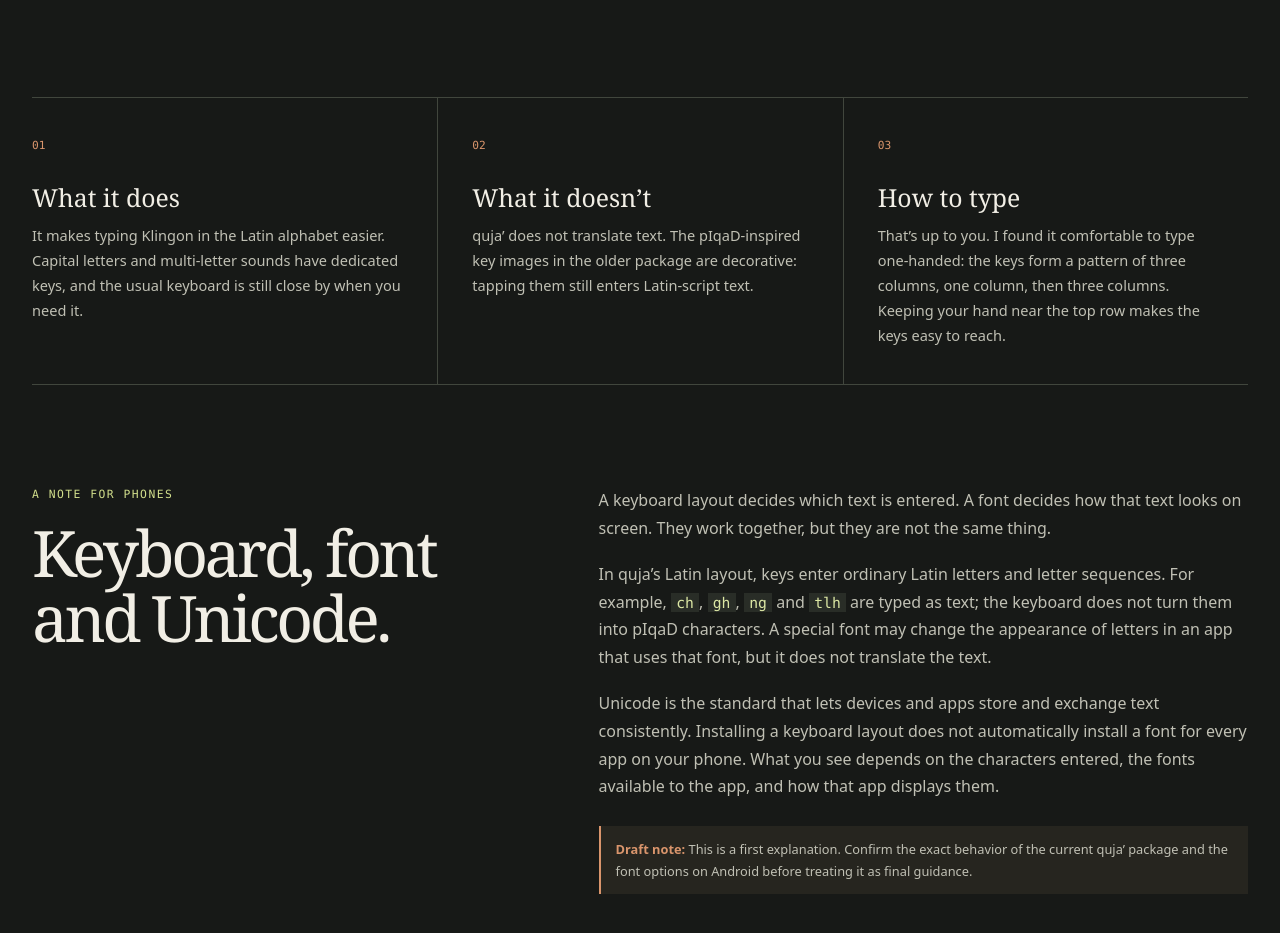
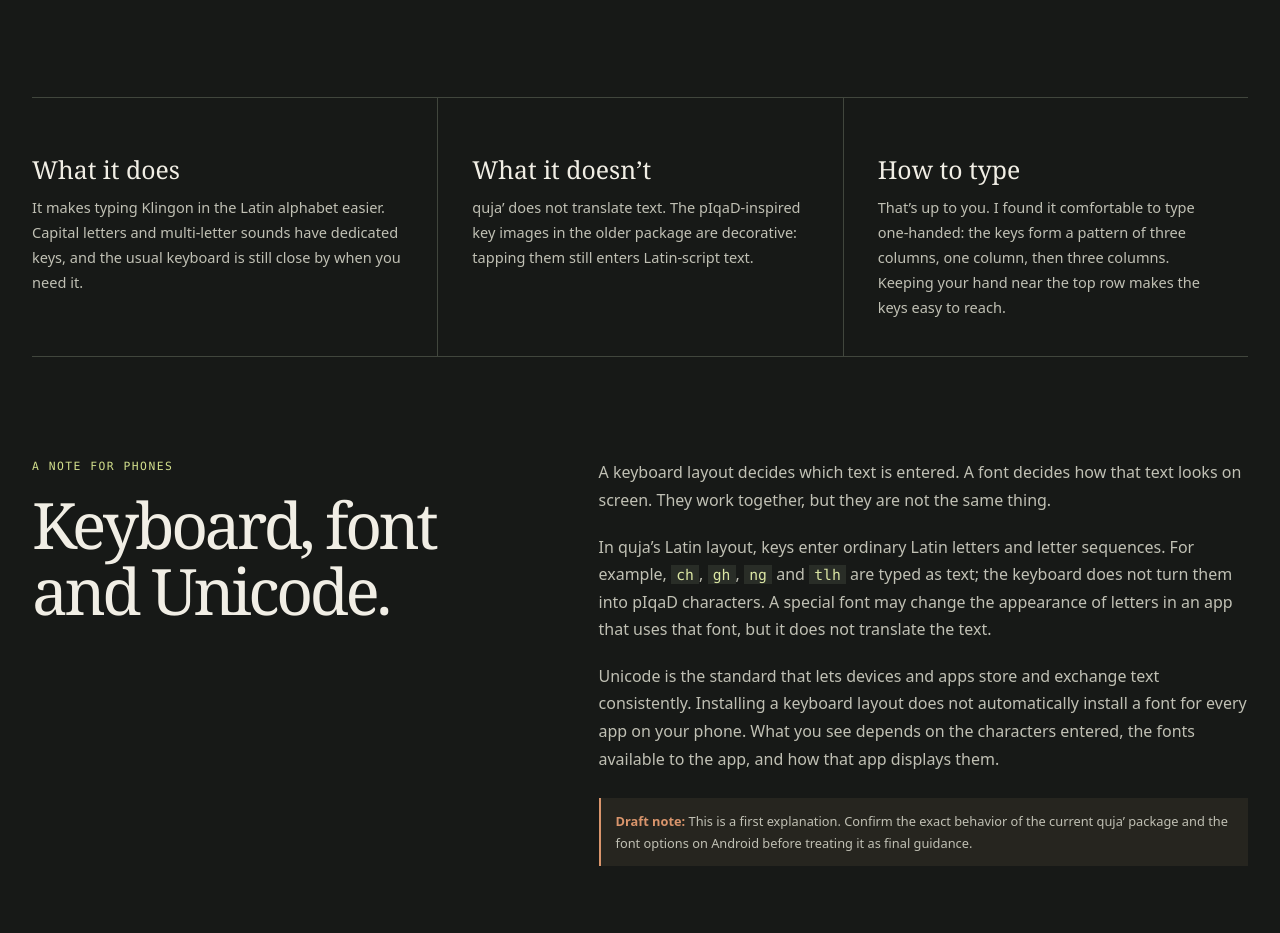
Before and after one commit to Cyberman-tM/quja_keyboard, a plain HTML site: page index.html in a window 1280 px wide. Shown: the part 1800-2733 px from the top of the page. Drawn offline with Linux system fonts and the light colour scheme.

Commit message:
Remove decorative feature numbering

```diff
--- a/index.html
+++ b/index.html
@@ -83,17 +83,14 @@
 
     <section class="section feature-grid" id="how">
       <article class="feature-card">
-        <span class="feature-number">01</span>
         <h2>What it does</h2>
         <p>It makes typing Klingon in the Latin alphabet easier. Capital letters and multi-letter sounds have dedicated keys, and the usual keyboard is still close by when you need it.</p>
       </article>
       <article class="feature-card">
-        <span class="feature-number">02</span>
         <h2>What it doesn’t</h2>
         <p>quja’ does not translate text. The pIqaD-inspired key images in the older package are decorative: tapping them still enters Latin-script text.</p>
       </article>
       <article class="feature-card">
-        <span class="feature-number">03</span>
         <h2>How to type</h2>
         <p>That’s up to you. I found it comfortable to type one-handed: the keys form a pattern of three columns, one column, then three columns. Keeping your hand near the top row makes the keys easy to reach.</p>
       </article>
```
